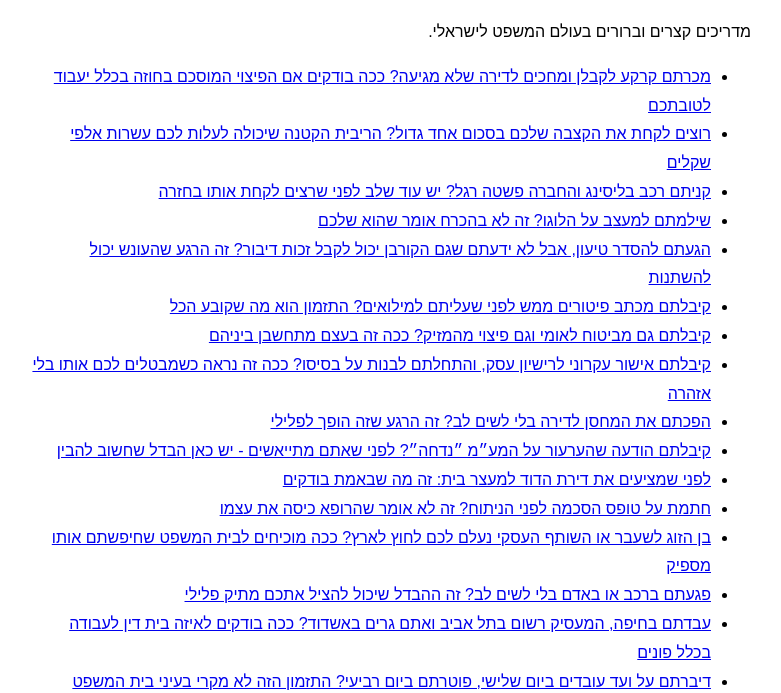
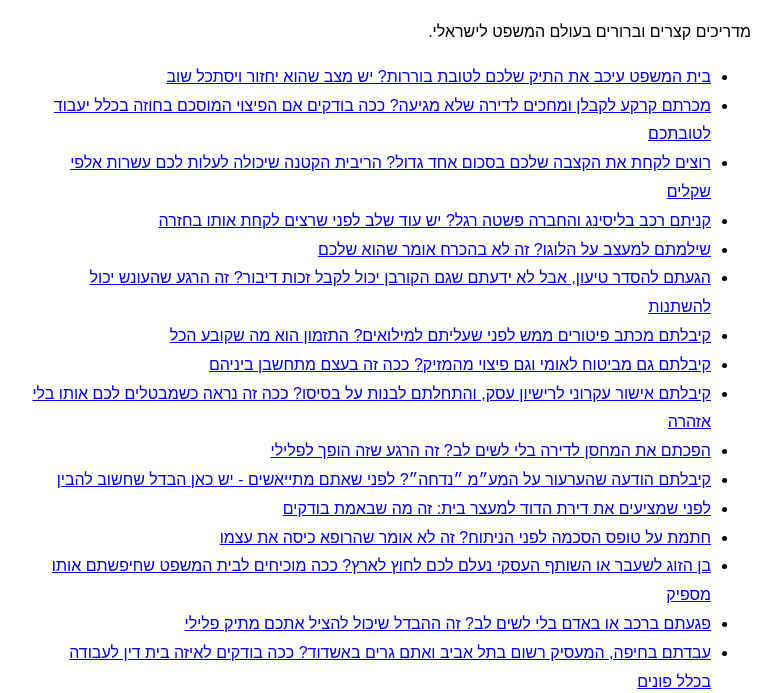
Before and after one commit to blogpost-collab/lawtip-guides, a plain HTML site: page index.html in a window 1280 px wide. Shown: the part 101-794 px from the top of the page, without its empty margins (249-1030 px from the left). Drawn offline with Linux system fonts and the light colour scheme.

Commit message:
rebuild index

```diff
--- a/index.html
+++ b/index.html
@@ -1,4 +1,5 @@
-<!doctype html><html dir=rtl lang=he><head><meta charset=utf-8><meta name=viewport content='width=device-width,initial-scale=1'><title>המדריך המשפטי</title></head><body style='font-family:Heebo,Arial,sans-serif;max-width:720px;margin:40px auto;padding:0 16px;line-height:1.8;text-align:right'><h1>המדריך המשפטי</h1><p>מדריכים קצרים וברורים בעולם המשפט לישראלי.</p><ul><li><a href="posts/%D7%9E%D7%9B%D7%A8%D7%AA%D7%9D-%D7%A7%D7%A8%D7%A7%D7%A2-%D7%9C%D7%A7%D7%91%D7%9C%D7%9F-%D7%95%D7%9E%D7%97%D7%9B%D7%99%D7%9D-%D7%9C%D7%93%D7%99%D7%A8%D7%94-%D7%A9%D7%9C%D7%90-%D7%9E%D7%92%D7%99%D7%A2%D7%94-%D7%9B%D7%9B%D7%94-%D7%91%D7%95%D7%93%D7%A7%D7%99%D7%9D-%D7%90%D7%9D-%D7%94%D7%A4%D7%99%D7%A6%D7%95%D7%99-1794747709.html">מכרתם קרקע לקבלן ומחכים לדירה שלא מגיעה? ככה בודקים אם הפיצוי המוסכם בחוזה בכלל יעבוד לטובתכם</a></li>
+<!doctype html><html dir=rtl lang=he><head><meta charset=utf-8><meta name=viewport content='width=device-width,initial-scale=1'><title>המדריך המשפטי</title></head><body style='font-family:Heebo,Arial,sans-serif;max-width:720px;margin:40px auto;padding:0 16px;line-height:1.8;text-align:right'><h1>המדריך המשפטי</h1><p>מדריכים קצרים וברורים בעולם המשפט לישראלי.</p><ul><li><a href="posts/%D7%91%D7%99%D7%AA-%D7%94%D7%9E%D7%A9%D7%A4%D7%98-%D7%A2%D7%99%D7%9B%D7%91-%D7%90%D7%AA-%D7%94%D7%AA%D7%99%D7%A7-%D7%A9%D7%9C%D7%9B%D7%9D-%D7%9C%D7%98%D7%95%D7%91%D7%AA-%D7%91%D7%95%D7%A8%D7%A8%D7%95%D7%AA-%D7%99%D7%A9-%D7%9E%D7%A6%D7%91-%D7%A9%D7%94%D7%95%D7%90-%D7%99%D7%97%D7%96%D7%95%D7%A8-%D7%95-1794831456.html">בית המשפט עיכב את התיק שלכם לטובת בוררות? יש מצב שהוא יחזור ויסתכל שוב</a></li>
+<li><a href="posts/%D7%9E%D7%9B%D7%A8%D7%AA%D7%9D-%D7%A7%D7%A8%D7%A7%D7%A2-%D7%9C%D7%A7%D7%91%D7%9C%D7%9F-%D7%95%D7%9E%D7%97%D7%9B%D7%99%D7%9D-%D7%9C%D7%93%D7%99%D7%A8%D7%94-%D7%A9%D7%9C%D7%90-%D7%9E%D7%92%D7%99%D7%A2%D7%94-%D7%9B%D7%9B%D7%94-%D7%91%D7%95%D7%93%D7%A7%D7%99%D7%9D-%D7%90%D7%9D-%D7%94%D7%A4%D7%99%D7%A6%D7%95%D7%99-1794747709.html">מכרתם קרקע לקבלן ומחכים לדירה שלא מגיעה? ככה בודקים אם הפיצוי המוסכם בחוזה בכלל יעבוד לטובתכם</a></li>
 <li><a href="posts/%D7%A8%D7%95%D7%A6%D7%99%D7%9D-%D7%9C%D7%A7%D7%97%D7%AA-%D7%90%D7%AA-%D7%94%D7%A7%D7%A6%D7%91%D7%94-%D7%A9%D7%9C%D7%9B%D7%9D-%D7%91%D7%A1%D7%9B%D7%95%D7%9D-%D7%90%D7%97%D7%93-%D7%92%D7%93%D7%95%D7%9C-%D7%94%D7%A8%D7%99%D7%91%D7%99%D7%AA-%D7%94%D7%A7%D7%98%D7%A0%D7%94-%D7%A9%D7%99%D7%9B%D7%95%D7%9C%D7%94--1794670967.html">רוצים לקחת את הקצבה שלכם בסכום אחד גדול? הריבית הקטנה שיכולה לעלות לכם עשרות אלפי שקלים</a></li>
 <li><a href="posts/%D7%A7%D7%A0%D7%99%D7%AA%D7%9D-%D7%A8%D7%9B%D7%91-%D7%91%D7%9C%D7%99%D7%A1%D7%99%D7%A0%D7%92-%D7%95%D7%94%D7%97%D7%91%D7%A8%D7%94-%D7%A4%D7%A9%D7%98%D7%94-%D7%A8%D7%92%D7%9C-%D7%99%D7%A9-%D7%A2%D7%95%D7%93-%D7%A9%D7%9C%D7%91-%D7%9C%D7%A4%D7%A0%D7%99-%D7%A9%D7%A8%D7%A6%D7%99%D7%9D-%D7%9C%D7%A7%D7%97%D7%AA-1794505160.html">קניתם רכב בליסינג והחברה פשטה רגל? יש עוד שלב לפני שרצים לקחת אותו בחזרה</a></li>
 <li><a href="posts/%D7%A9%D7%99%D7%9C%D7%9E%D7%AA%D7%9D-%D7%9C%D7%9E%D7%A2%D7%A6%D7%91-%D7%A2%D7%9C-%D7%94%D7%9C%D7%95%D7%92%D7%95-%D7%96%D7%94-%D7%9C%D7%90-%D7%91%D7%94%D7%9B%D7%A8%D7%97-%D7%90%D7%95%D7%9E%D7%A8-%D7%A9%D7%94%D7%95%D7%90-%D7%A9%D7%9C%D7%9B%D7%9D-1794385900.html">שילמתם למעצב על הלוגו? זה לא בהכרח אומר שהוא שלכם</a></li>
```
